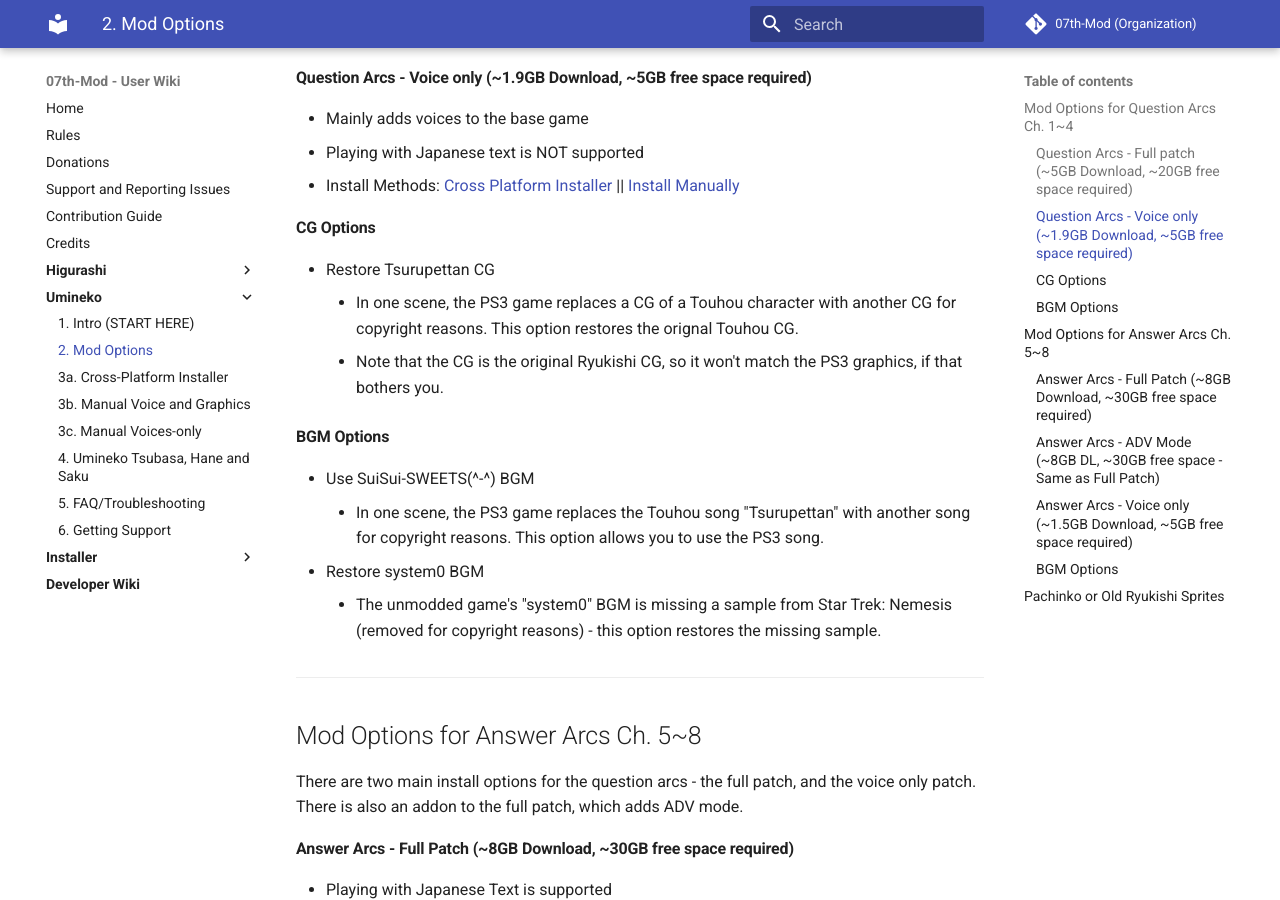
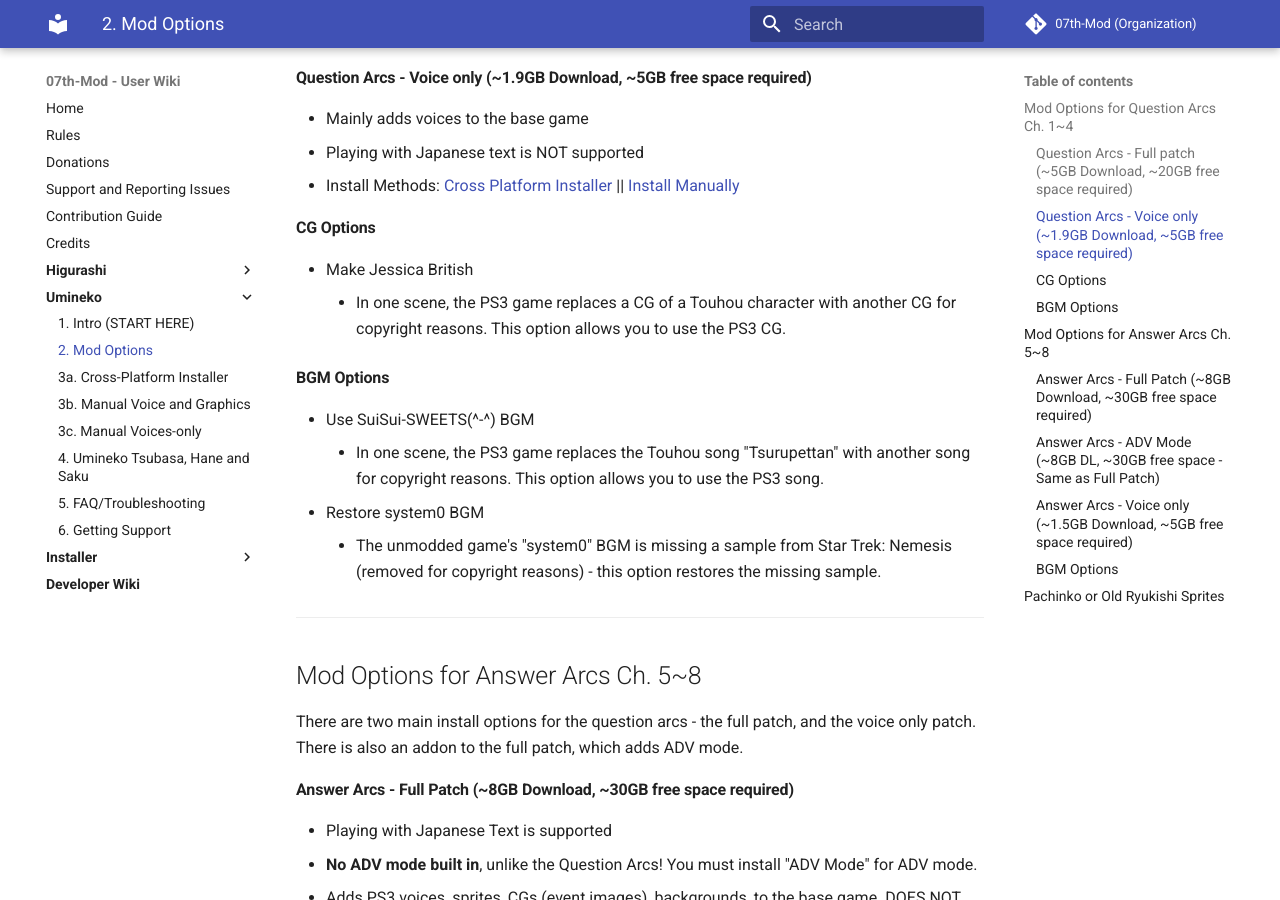
Before and after one commit to 07th-mod/wiki, an MkDocs documentation site: the page built from docs/Umineko/Umineko-Mod-Options.md, in a window 1280 px wide and 900 px high, scrolled down 1381 px. Built offline with MkDocs 1.6.1 and Material for MkDocs 9.7.7, drawn with Linux system fonts in a browser that asks for light colours.

Commit message:
Update Umineko-Mod-Options.md

```diff
--- a/docs/Umineko/Umineko-Mod-Options.md
+++ b/docs/Umineko/Umineko-Mod-Options.md
@@ -64,9 +64,8 @@
 
 #### CG Options
 
-- Restore Tsurupettan CG
-    - In one scene, the PS3 game replaces a CG of a Touhou character with another CG for copyright reasons. This option restores the orignal Touhou CG.
-    - Note that the CG is the original Ryukishi CG, so it won't match the PS3 graphics, if that bothers you.
+- Make Jessica British
+    - In one scene, the PS3 game replaces a CG of a Touhou character with another CG for copyright reasons. This option allows you to use the PS3 CG.
 
 #### BGM Options
 
```
